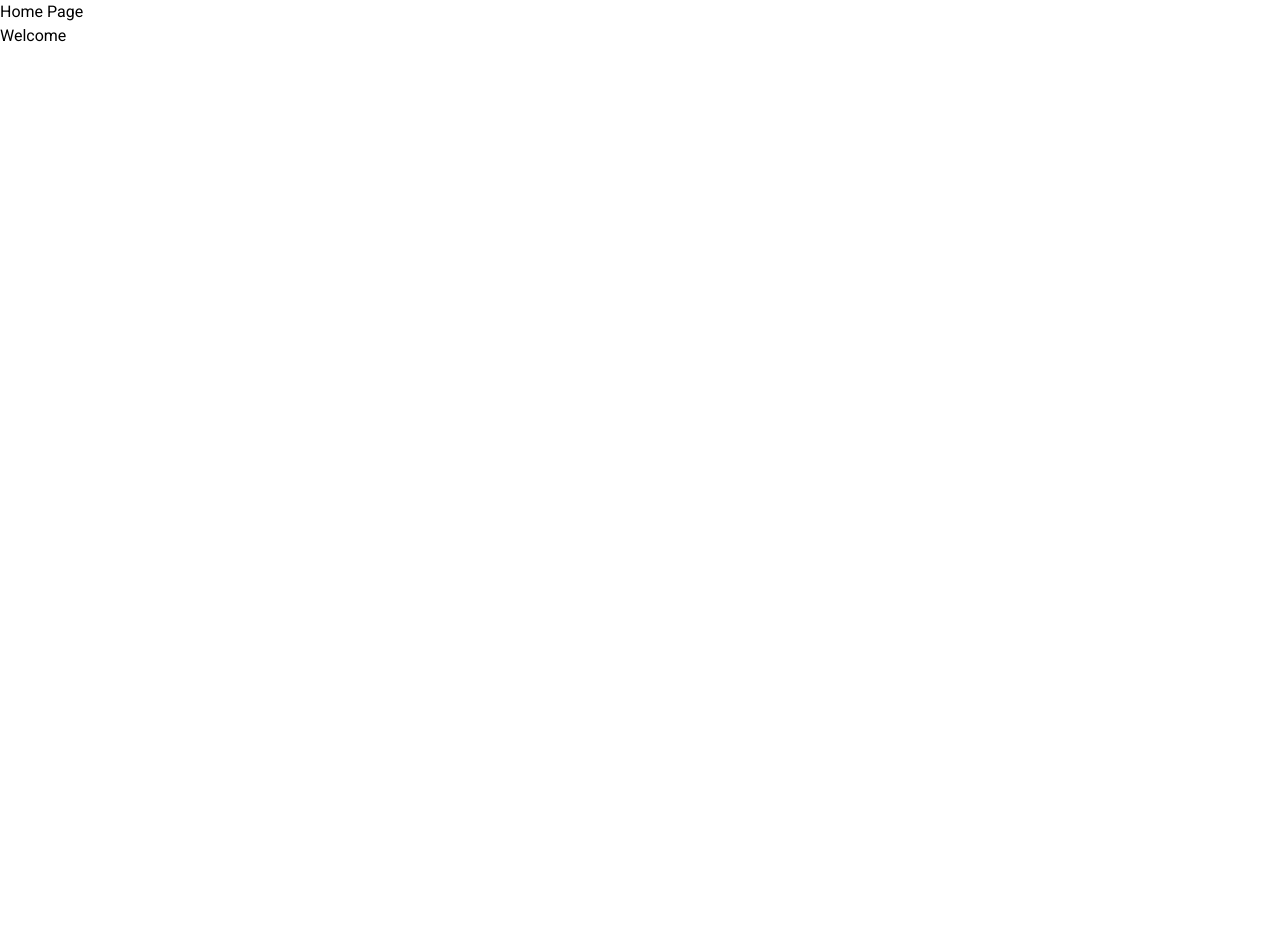
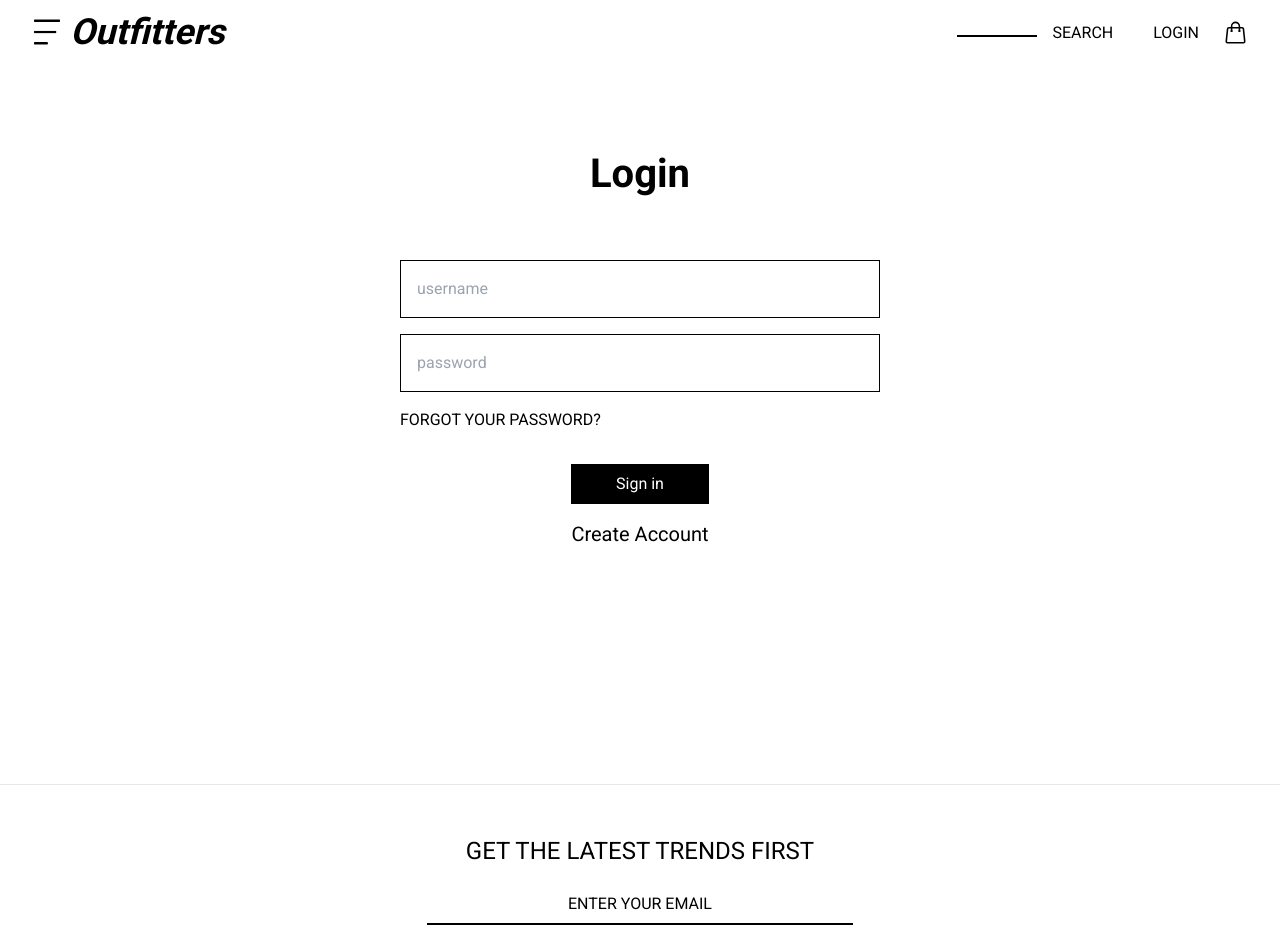
Before and after one commit to sameerspace/outfitters-clone, a Next.js app in the folder applications/outfitters-frontend/: page / in a window 1280 px wide. Shown: the top 940 px of the page. Before the commit the page ends 800 px from the top, so only its background shows below. Built offline with nearby package versions, Linux system fonts and the light colour scheme.

Commit message:
added login feature

```diff
--- a/applications/outfitters-frontend/src/app/account/layout.tsx
+++ b/applications/outfitters-frontend/src/app/account/layout.tsx
@@ -3,10 +3,12 @@ import Navbar from '@/components/Navbar/Navbar';
 
 const Layout = ({ children }: { children: React.ReactNode }) => {
   return (
-    <div className="flex-col h-screen">
+    <div className="flex flex-col min-h-screen overflow-x-hidden">
       <Navbar />
       {children}
-      <Footer />
+      <div className="mt-auto">
+        <Footer />
+      </div>
     </div>
   );
 };
--- a/applications/outfitters-frontend/src/app/page.tsx
+++ b/applications/outfitters-frontend/src/app/page.tsx
@@ -1,10 +1,29 @@
 import Image from 'next/image';
+import Layout from './account/layout';
 
 export default function Home() {
   return (
-    <>
-      <h1>Home Page</h1>
-      <p>Welcome</p>
-    </>
+    <Layout>
+      <div className="flex justify-center h-[45rem] ">
+        <div className="flex flex-col w-[30rem]  max-w-[47.8rem] pt-20 items-center">
+          <h1 className="font-bold text-[2.5rem] mb-14">Login</h1>
+          <input
+            className="p-4 w-full mb-4 border border-black"
+            placeholder="username"
+          />
+          <input
+            className="p-4 w-full mb-4 border border-black"
+            placeholder="password"
+          />
+          <div className="flex items-start w-full">
+            <p className="text-base">FORGOT YOUR PASSWORD?</p>
+          </div>
+          <div className="flex py-8 flex-col items-center">
+            <button className="bg-black text-white p-2 w-full">Sign in</button>
+            <h3 className="text-xl font-light pt-4 w-full">Create Account</h3>
+          </div>
+        </div>
+      </div>
+    </Layout>
   );
 }
--- a/applications/outfitters-frontend/src/components/Footer/EmailFooter/EmailFooter.tsx
+++ b/applications/outfitters-frontend/src/components/Footer/EmailFooter/EmailFooter.tsx
@@ -1,12 +1,12 @@
 import { FaInstagram, FaPinterest, FaTiktok, FaTwitter, FaYoutube } from 'react-icons/fa';
 import { ImFacebook2 } from 'react-icons/im';
 
-const EmailFooter = () => {
+const EmailFooter: React.FC = () => {
   return (
     <div className="flex flex-col w-full h-52 items-center justify-evenly pb-10">
-      <div>GET THE LATEST TRENDS FIRST</div>
+      <div className="text-2xl">GET THE LATEST TRENDS FIRST</div>
       <input
-        className="w-1/3 h-10 border-b-2 border-black placeholder:text-center placeholder:text-black placeholder:font-thin focus:outline-none placeholder:focus:text-xs focus:placeholder:mb-10"
+        className="w-1/3  h-10 border-b-2 border-black placeholder:text-center placeholder:text-black placeholder:font-thin focus:outline-none placeholder:focus:text-xs focus:placeholder:mb-10"
         type="text"
         placeholder="ENTER YOUR EMAIL"
       />
--- a/applications/outfitters-frontend/src/components/Footer/Footer.tsx
+++ b/applications/outfitters-frontend/src/components/Footer/Footer.tsx
@@ -1,12 +1,15 @@
+import React from 'react';
 import EmailFooter from './EmailFooter/EmailFooter';
 import FooterTile from './FooterTile/FooterTile';
 
-const Footer = () => {
+const Footer: React.FC = () => {
   return (
-    <>
-      <EmailFooter />
-      <FooterTile />
-    </>
+    <div>
+      <div className=" w-screen min-w-screen border-t pt-8">
+        <EmailFooter />
+        <FooterTile />
+      </div>
+    </div>
   );
 };
 
```
Also changed, not shown: 1 other file (tests, documents, lock files or other folders).
